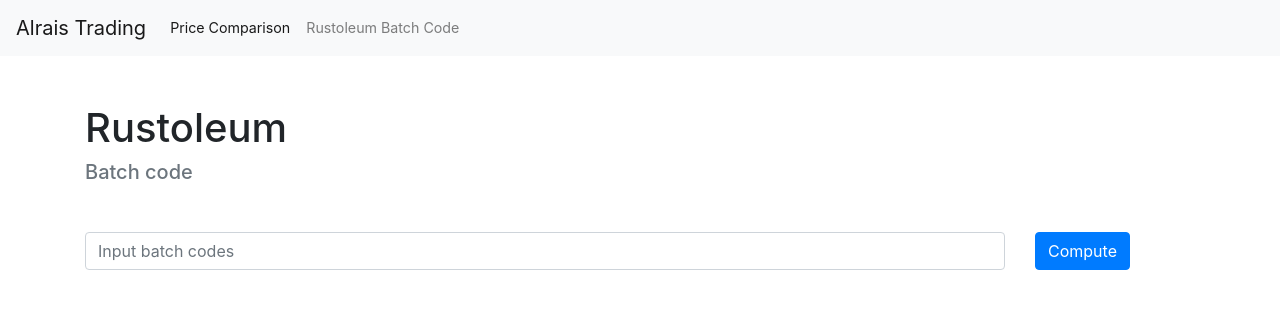
After one commit to tordsyabe/amazon-price-crawler, a Flask app: page /rustoleum-batch-code in a window 1280 px wide. The commit adds this page. Shown: the top 309 px of the page. Run offline with Flask 2, Linux system fonts and the light colour scheme; parts of the project's set-up code (start-up, migrations or seed data) failed here and were passed over; some libraries are stand-ins or nearby versions.

Commit message:
added rustoleum batch code

```diff
--- a/main.py
+++ b/main.py
@@ -2,17 +2,40 @@
 
 from amazon import amazon_crawler
 from noon import noon_crawler
+from rustoleum_batch_code import convert_batch_to_mfg
 
 app = Flask(__name__)
 
 
-@app.route("/")
+@app.route("/", methods=['GET'])
 def index():
     return render_template('amazon-price.html')
 
 
-@app.route('/amazon-scrape', methods=['GET', 'POST'])
-def amazon_scrape():
+@app.route("/rustoleum-batch-code", methods=['GET'])
+def rustoleum_batch_code():
+    return render_template('rustoleum-batch-code.html')
+
+
+@app.route("/compute-batch-code", methods=['POST'])
+def compute_batch_code():
+    if request.method == 'POST':
+
+        batch_code = request.form['batchCode']
+        if batch_code == '':
+            return render_template('rustoleum-batch-code.html', message='Please enter required fields')
+
+        split_batch_code = batch_code.split(",")
+        print(split_batch_code)
+        batch_codes = convert_batch_to_mfg(batch_code)
+
+        print(batch_codes)
+
+    return render_template('rustoleum-batch-code.html', batch_codes=[])
+
+
+@app.route('/crawler', methods=['GET', 'POST'])
+def crawler():
     if request.method == 'POST':
 
         url = request.form['url']
@@ -27,8 +50,10 @@
         for item in split_url:
             if "B0" in item:
                 table_data = amazon_crawler(url)
+                break
             elif "N" in item:
                 table_data = noon_crawler(url)
+                break
 
         return render_template('amazon-price.html', table_data=table_data)
 
--- /dev/null
+++ b/templates/rustoleum-batch-code.html
@@ -0,0 +1,77 @@
+<!DOCTYPE html>
+<html lang="en">
+<head>
+    <meta charset="UTF-8"/>
+    <meta name="viewport" content="width=device-width, initial-scale=1.0"/>
+    <meta http-equiv="X-UA-Compatible" content="ie=edge"/>
+    <link rel="shortcut icon" type="image/jpg" href="../static/favicon.ico"/>
+    <link rel="stylesheet" href="https://maxcdn.bootstrapcdn.com/bootstrap/4.0.0/css/bootstrap.min.css"
+          integrity="sha384-Gn5384xqQ1aoWXA+058RXPxPg6fy4IWvTNh0E263XmFcJlSAwiGgFAW/dAiS6JXm" crossorigin="anonymous">
+    <title>Amazon/Noon Price Comparison</title>
+</head>
+
+<body style="font-size: 0.89rem;">
+<nav class="navbar navbar-expand-lg navbar-light bg-light">
+    <a class="navbar-brand" href="#">Alrais Trading</a>
+    <button class="navbar-toggler" type="button" data-toggle="collapse" data-target="#navbarNav"
+            aria-controls="navbarNav" aria-expanded="false" aria-label="Toggle navigation">
+        <span class="navbar-toggler-icon"></span>
+    </button>
+    <div class="collapse navbar-collapse" id="navbarNav">
+        <ul class="navbar-nav">
+            <li class="nav-item active">
+                <a class="nav-link" href="{{ url_for('index') }}">Price Comparison <span
+                        class="sr-only">(current)</span></a>
+            </li>
+            <li class="nav-item">
+                <a class="nav-link" href="{{ url_for('rustoleum_batch_code') }}">Rustoleum Batch Code</a>
+            </li>
+        </ul>
+    </div>
+</nav>
+<div class="container">
+    <h1 class="mt-5">Rustoleum</h1>
+    <h5 class="text-muted">Batch code</h5>
+
+        <form action="/compute-batch-code" method="POST" class="mt-5" id="url_form">
+        <div class="row">
+            <div class="col-10">
+                <div class="form-group">
+                    <label for="batchCode" class="sr-only">Batch Codes</label>
+                    <input
+                            class="form-control"
+                            type="text"
+                            name="batchCode"
+                            id="batchCode"
+                            placeholder="Input batch codes"
+                    />
+
+
+                </div>
+            </div>
+            <div class="col-2">
+                <input class="btn btn-primary" type="submit" value="Compute"/>
+            </div>
+        </div>
+
+        {% if message %}
+        <div class="invalid-feedback d-block pl-3">
+            {{ message | safe }}
+        </div>
+        {% endif %}
+
+    </form>
+</div>
+<script src="https://code.jquery.com/jquery-3.2.1.slim.min.js"
+        integrity="sha384-KJ3o2DKtIkvYIK3UENzmM7KCkRr/rE9/Qpg6aAZGJwFDMVNA/GpGFF93hXpG5KkN"
+        crossorigin="anonymous"></script>
+<script src="https://cdnjs.cloudflare.com/ajax/libs/popper.js/1.12.9/umd/popper.min.js"
+        integrity="sha384-ApNbgh9B+Y1QKtv3Rn7W3mgPxhU9K/ScQsAP7hUibX39j7fakFPskvXusvfa0b4Q"
+        crossorigin="anonymous"></script>
+<script src="https://maxcdn.bootstrapcdn.com/bootstrap/4.0.0/js/bootstrap.min.js"
+        integrity="sha384-JZR6Spejh4U02d8jOt6vLEHfe/JQGiRRSQQxSfFWpi1MquVdAyjUar5+76PVCmYl"
+        crossorigin="anonymous"></script>
+
+<script src="../static/main.js"></script>
+</body>
+</html>
```
Also changed, not shown: amazon.py (+23 -22 lines), rustoleum_batch_code.py (added, +119 -0 lines), templates/amazon-price.html (+22 -3 lines).
